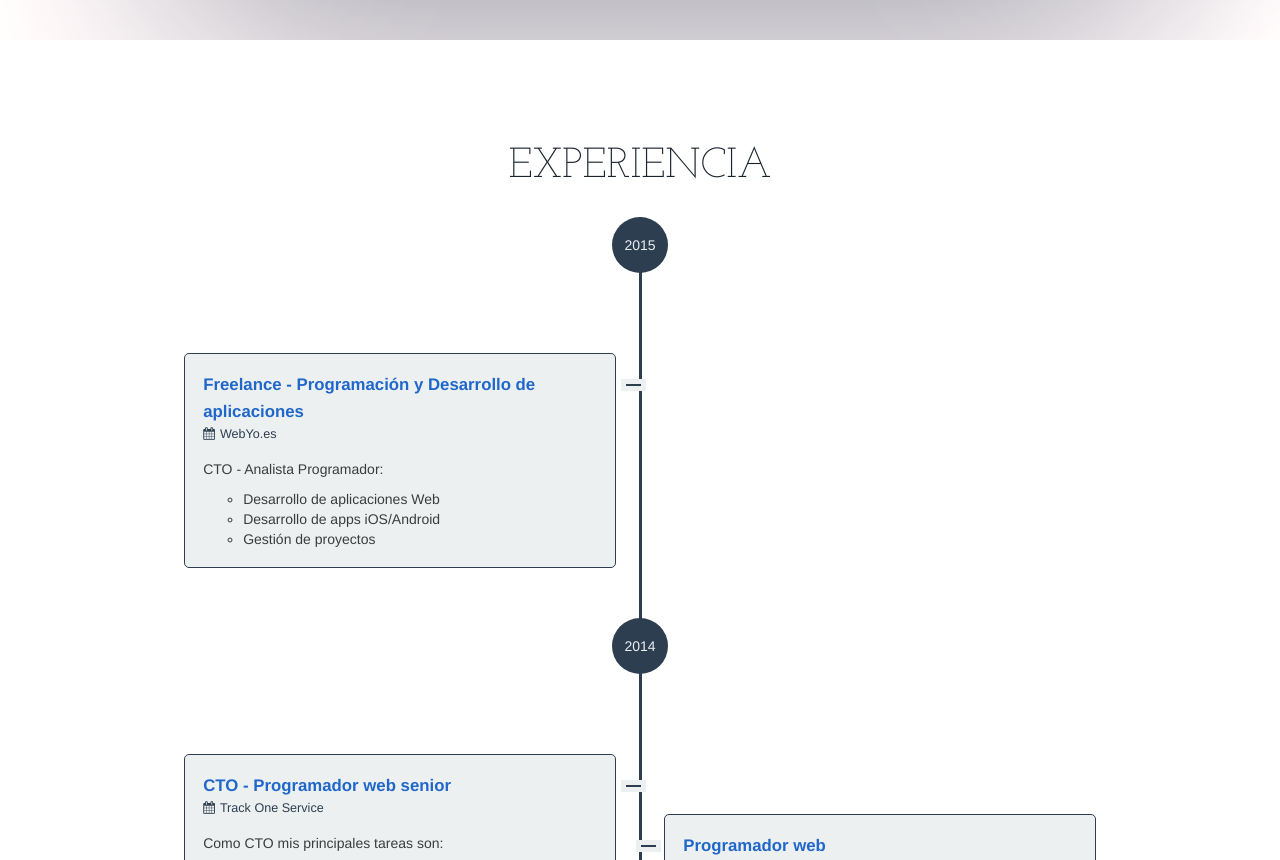
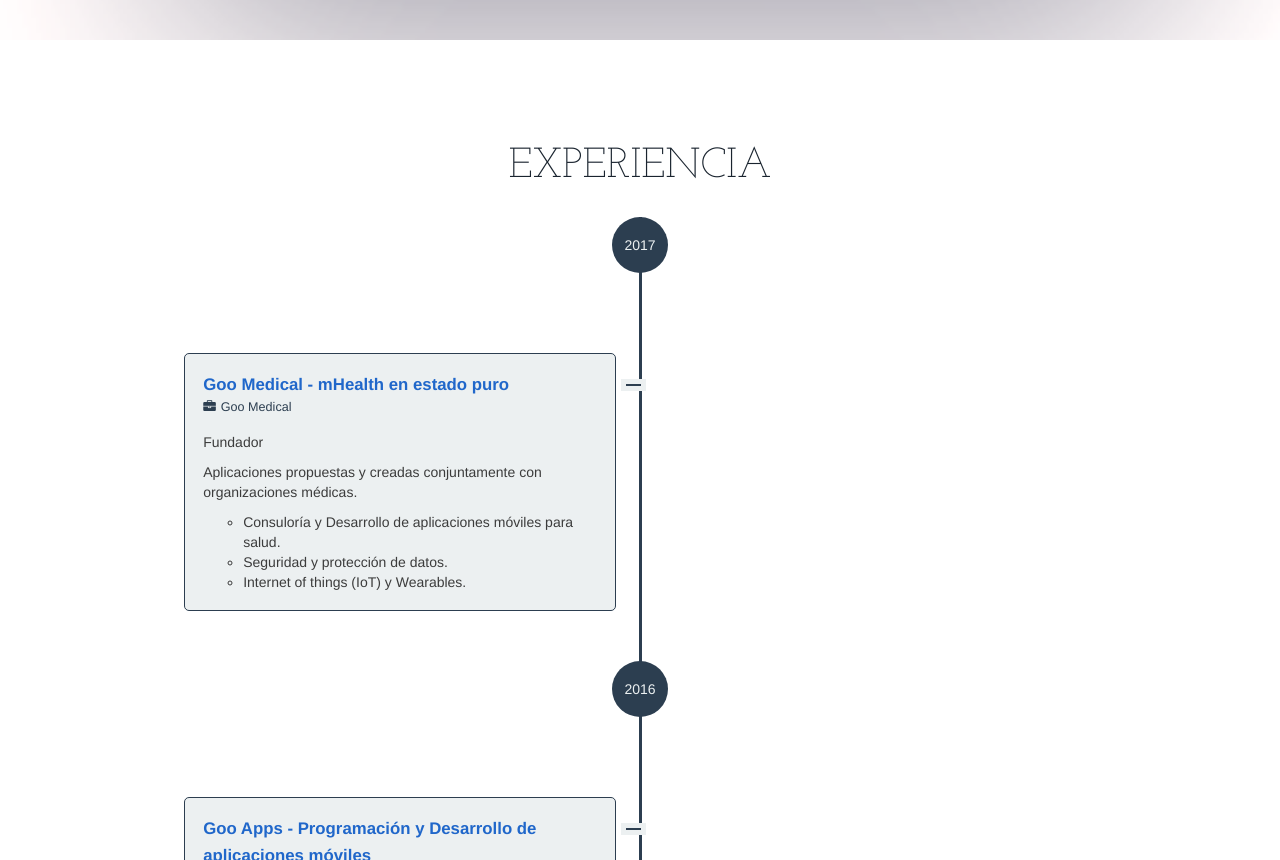
Before and after one commit to luermo/luermo.github.io, a PHP site: page /freelanceBarcelona/index.php in a window 1280 px wide. Shown: the part 5640-6500 px from the top of the page. Run offline with PHP 8.4, Linux system fonts and the light colour scheme; some libraries are stand-ins or nearby versions; some web fonts are replaced.

Commit message:
update info

```diff
--- a/assets/modules/experience.php
+++ b/assets/modules/experience.php
@@ -2,10 +2,42 @@
     <div class="container">
         <h2 class="heading">EXPERIENCIA</h2>
         <ul class="timeline">
-			<li class="year">2015</li>
+            <li class="year">2017</li>
             <li class="event">
-                <h3 class="heading">Freelance - Programación y Desarrollo de aplicaciones</h3>
-                <span class="month"><i class="icon icon-calendar"></i>WebYo.es</span>
+                <h3 class="heading">Goo Medical - mHealth en estado puro</h3>
+                <span class="month"><i class="icon icon-briefcase"></i>Goo Medical</span>
+                <p>Fundador</p>
+                <p>Aplicaciones propuestas y creadas conjuntamente con organizaciones médicas.</p>
+                <ul>
+		    <li>Consuloría y Desarrollo de aplicaciones móviles para salud.</li>
+                    <li>Seguridad y protección de datos.</li>
+                    <li>Internet of things (IoT) y Wearables.</li>
+
+                    <!--<li>PHP - Symfony2</li>
+					<li>LESS, HTML5 CSS3, Bootstrap</li>
+                    <li>J2EE Spring</li>-->
+                </ul>
+            </li>
+            <li class="year">2016</li>
+            <li class="event">
+                <h3 class="heading">Goo Apps - Programación y Desarrollo de aplicaciones móviles</h3>
+                <span class="month"><i class="icon icon-briefcase"></i>Goo Apps</span>
+                <p>CEO y CTO</p>
+                <p>En Goo Apps somos tu proveedor de Applicaciones empresariales para la transformación digital:</p>
+<ul>
+<li>Consultoría, diseño y desarrollo de Apps para iOS y Android.</li>
+</ul>
+<p>Mis tareas son:</p>
+<ul>
+<li>- Desarrollo de negocio y Gestión comercial.</li>
+<li>- Consultoría análisis y gestión de proyectos.
+<li>- Liderar equipos de alto rendimiento.</li>
+                </ul>
+            </li>
+	<li class="year">2013</li>
+            <li class="event">
+                <h3 class="heading">Grupo Freelance - Programación y Desarrollo de aplicaciones</h3>
+                <span class="month"><i class="icon icon-briefcase"></i>WebYo.es</span>
                 <p>CTO - Analista Programador:</p>
                 <ul>
 					<li>Desarrollo de aplicaciones Web</li>
@@ -16,35 +48,9 @@
                     <li>J2EE Spring</li>-->
                 </ul>
             </li>
-            <li class="year">2014</li>
-            <li class="event">
-                <h3 class="heading">CTO - Programador web senior</h3>
-                <span class="month"><i class="icon icon-calendar"></i>Track One Service</span>
-                <p>Como CTO mis principales tareas son:</p>
-                <ul>
-                    <li>Gestión del proyecto de software</li>
-                    <li>Planificación de sistemas de información corporativos</li>
-                    <li>Ingeniería de requisitos</li>
-                    <li>Arquitectura empresarial de IT</li>
-                    <li>Gestión de la seguridad en sistemas de información</li>
-                </ul>
-                <br>
-                <p>Como Senior Software Developer, soy parte del equipo de desarrollo de la aplicación web principal.</p>
-                <figure>
-                    <img src="../assets/img/skills1.png" alt="Skills" />
-                </figure>
-            </li>
-            <li class="event">
-                <h3 class="heading">Programador web</h3>
-                <span class="month"><i class="icon icon-calendar"></i>Segway Green Tour</span>
-                <p>Plataforma para el alquiler y reserva de tours con segwey por catalunya</p>
-                <figure>
-                    <img src="../assets/img/skills1.png" alt="Skills" />
-                </figure>
-            </li>
             <li class="year">2013</li>
             <li class="event">
-                <h3 class="heading">CIO - Senior software developer </h3>
+                <h3 class="heading">CTO - Senior software developer </h3>
                 <span class="month"><i class="icon icon-calendar"></i>Yourcoded</span>
                 <p>Como CIO mis principales tareas son:</p>
                 <ul>
```
Also changed, not shown: index.php (+26 -27 lines).
